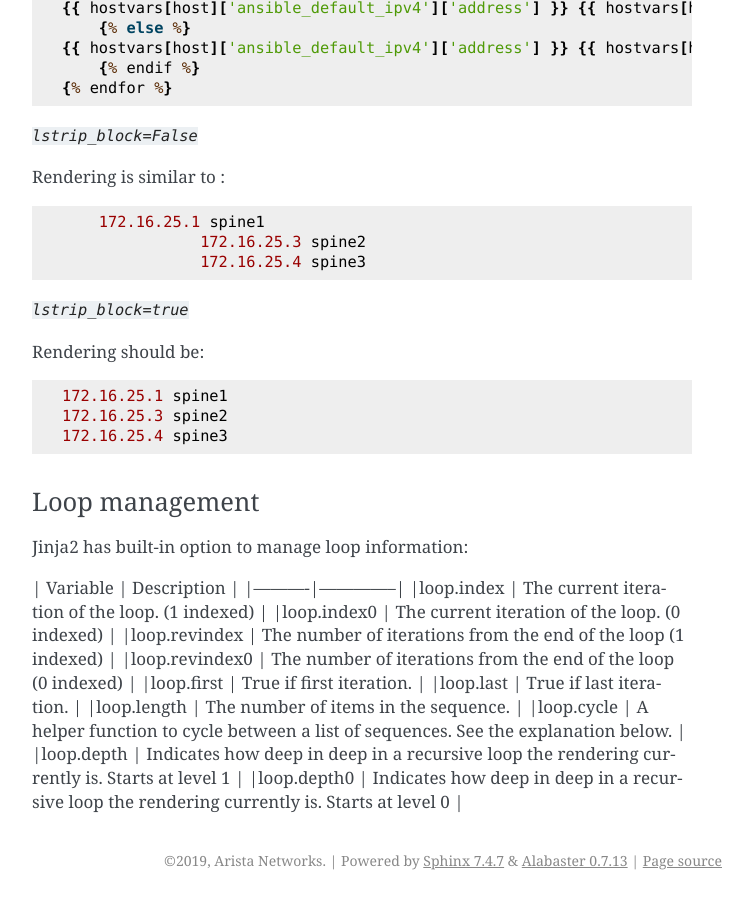
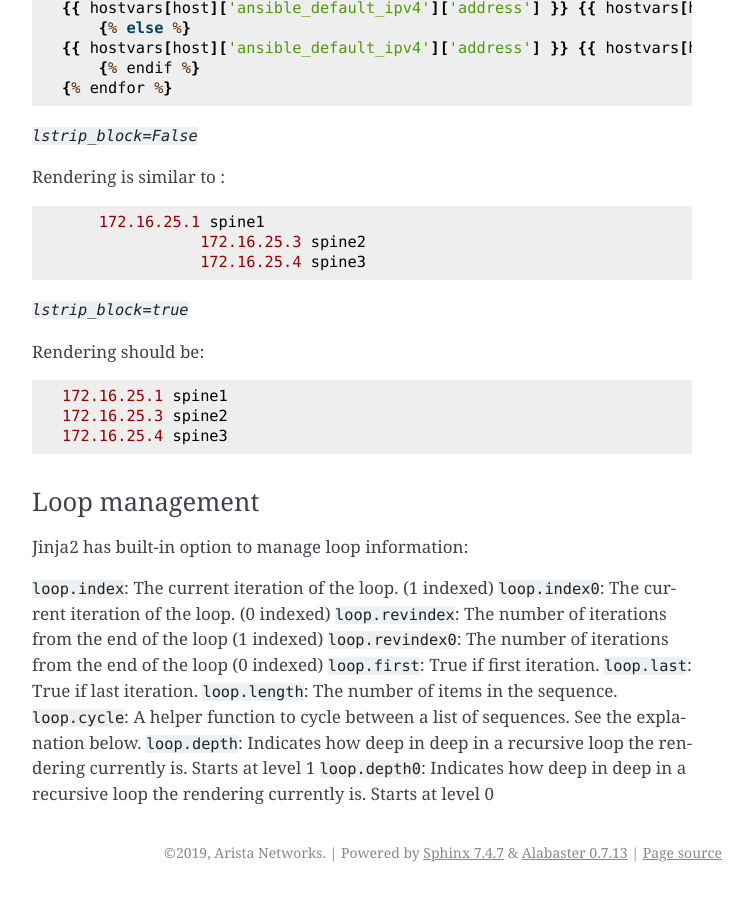
Before and after one commit to titom73/ansible-arista-module-howto, a Sphinx documentation site: the page built from docs/JINJA_YAML_STRUCTURES.md, in a window 1280 px wide and 900 px high, scrolled down 3906 px. Shown: the whole window, without its empty margins (388-1141 px from the left). Built offline with Sphinx 7.4.7, drawn with Linux system fonts in a browser that asks for light colours.

Commit message:
Update doc

```diff
--- a/docs/JINJA_YAML_STRUCTURES.md
+++ b/docs/JINJA_YAML_STRUCTURES.md
@@ -224,15 +224,13 @@ Rendering should be:
 Jinja2 has built-in option to manage loop information:
 
 
-| Variable | Description  |
-|----------|--------------|
-|loop.index | The current iteration of the loop. (1 indexed) |
-|loop.index0 | The current iteration of the loop. (0 indexed) |
-|loop.revindex | The number of iterations from the end of the loop (1 indexed) |
-|loop.revindex0 | The number of iterations from the end of the loop (0 indexed) |
-|loop.first | True if first iteration. |
-|loop.last | True if last iteration. |
-|loop.length | The number of items in the sequence. |
-|loop.cycle | A helper function to cycle between a list of sequences. See the explanation below. |
-|loop.depth | Indicates how deep in deep in a recursive loop the rendering currently is. Starts at level 1 |
-|loop.depth0 | Indicates how deep in deep in a recursive loop the rendering currently is. Starts at level 0 |
+`loop.index`: The current iteration of the loop. (1 indexed)
+`loop.index0`: The current iteration of the loop. (0 indexed)
+`loop.revindex`: The number of iterations from the end of the loop (1 indexed)
+`loop.revindex0`: The number of iterations from the end of the loop (0 indexed)
+`loop.first`: True if first iteration.
+`loop.last`: True if last iteration.
+`loop.length`: The number of items in the sequence.
+`loop.cycle`: A helper function to cycle between a list of sequences. See the explanation below.
+`loop.depth`: Indicates how deep in deep in a recursive loop the rendering currently is. Starts at level 1
+`loop.depth0`: Indicates how deep in deep in a recursive loop the rendering currently is. Starts at level 0
--- a/docs/overview.rst
+++ b/docs/overview.rst
@@ -1,4 +1,4 @@
-Ansible automation for Arista EOS devices
+Overview
 -----------------------------------------------
 
 About Ansible modules for Arista EOS automation
```
